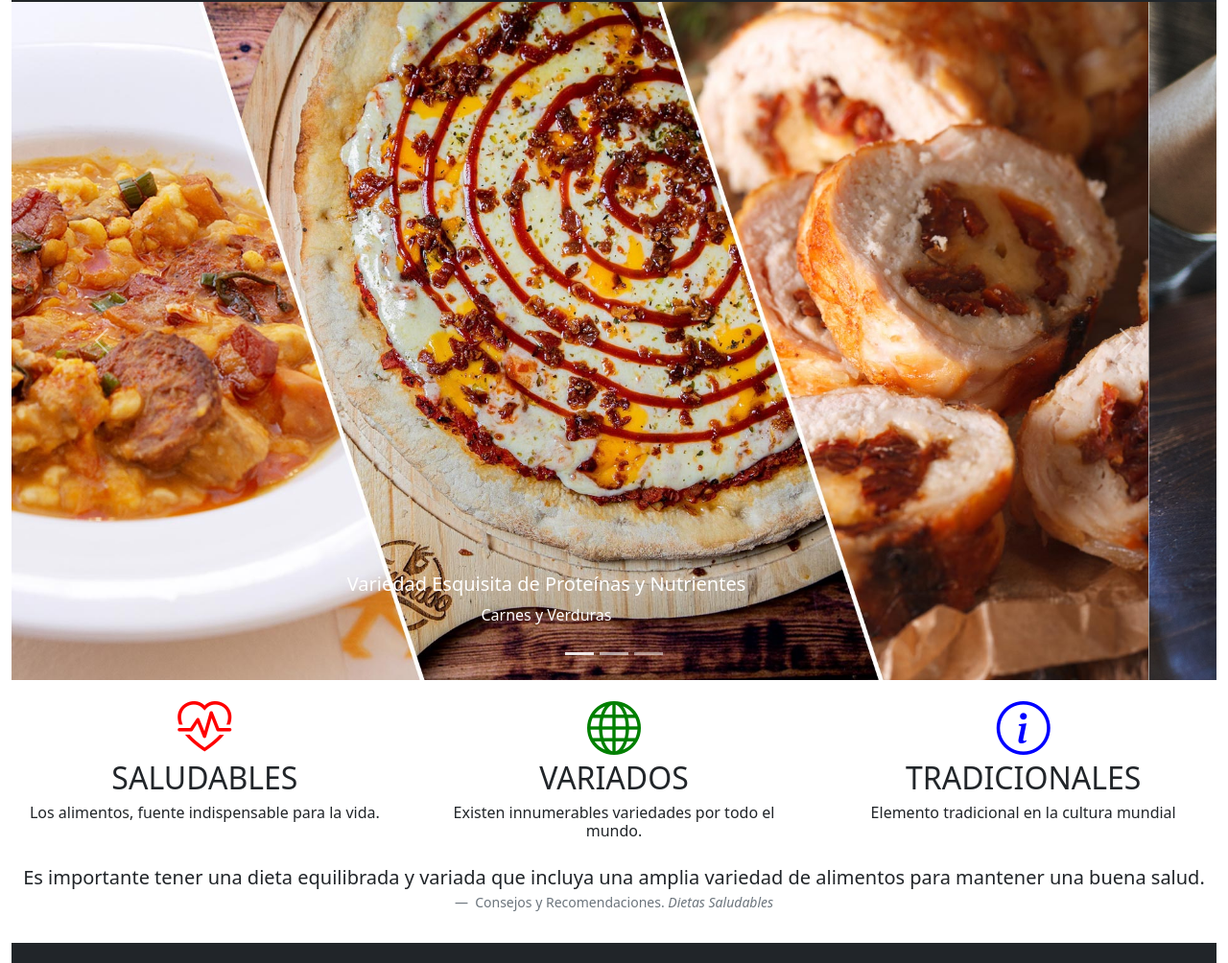
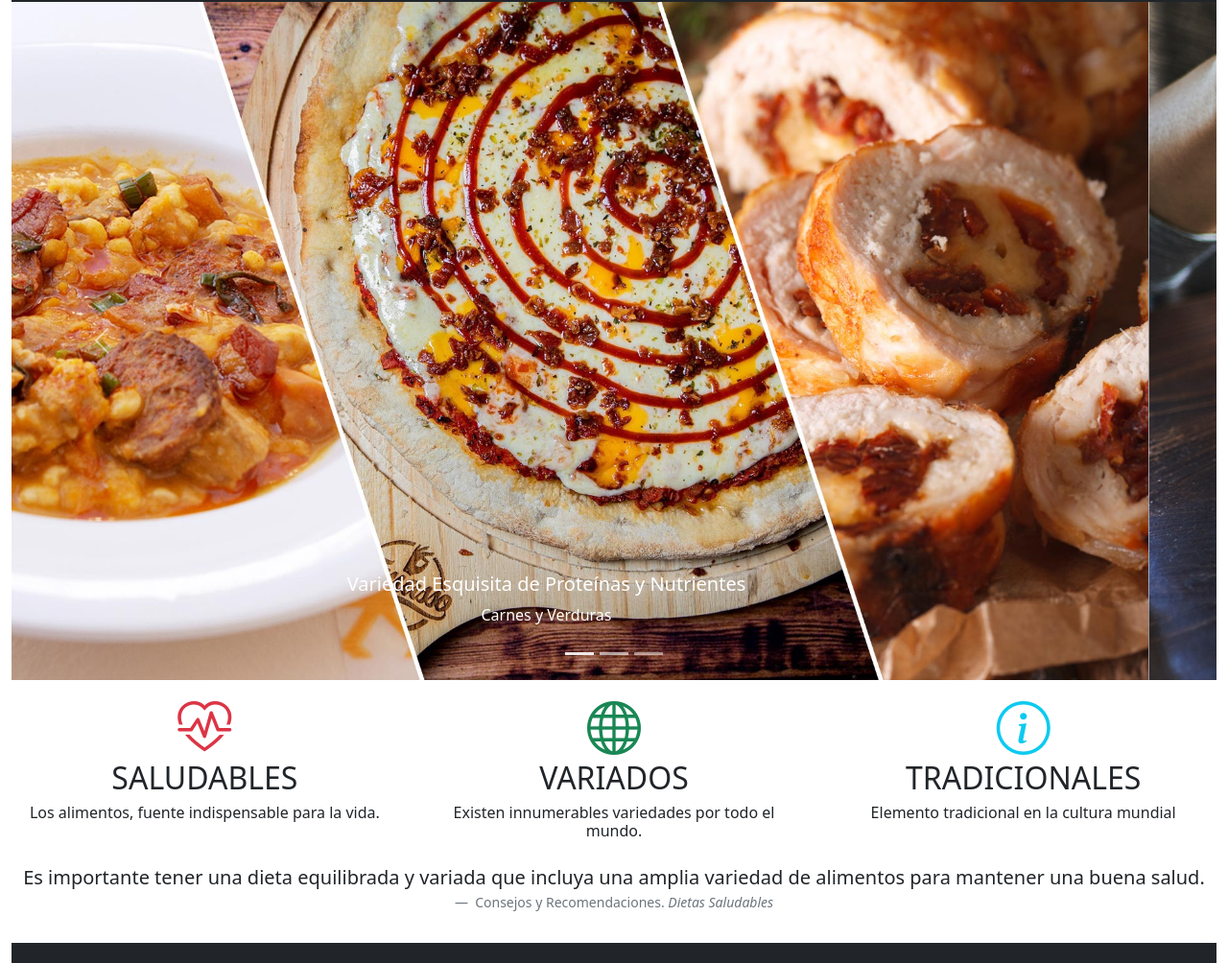
Before and after one commit to NARS022/webnars.github.io, a plain HTML site: page index.html in a window 1280 px wide. Shown: the part 54-1058 px from the top of the page at 96% size. Drawn offline with nearby package versions, Linux system fonts and the light colour scheme.

Commit message:
Update index.html

```diff
--- a/index.html
+++ b/index.html
@@ -86,17 +86,17 @@
 
             <div class="row text-center">
                 <div class="m-3 col">
-                  <i class="bi bi-heart-pulse display-4" style="color: red;"></i>
+                  <i class="bi bi-heart-pulse display-4 text-danger"></i>
                     <div class="p h2">SALUDABLES</div>
                     <div class="p h6">Los alimentos, fuente indispensable para la vida.</div>
                 </div>
                 <div class="m-3 col">
-                  <i class="bi bi-globe display-4" style="color: green;"></i>
+                  <i class="bi bi-globe display-4 text-success"></i>
                     <div class="p h2">VARIADOS</div>
                     <div class="p h6">Existen innumerables variedades por todo el mundo.</div>
                 </div>
                 <div class="m-3 col">
-                  <i class="bi bi-info-circle display-4" style="color: blue;"></i>
+                  <i class="bi bi-info-circle display-4 text-info"></i>
                     <div class="p h2">TRADICIONALES</div>
                     <div class="p h6">Elemento tradicional en la cultura mundial</div>
                 </div>
```
